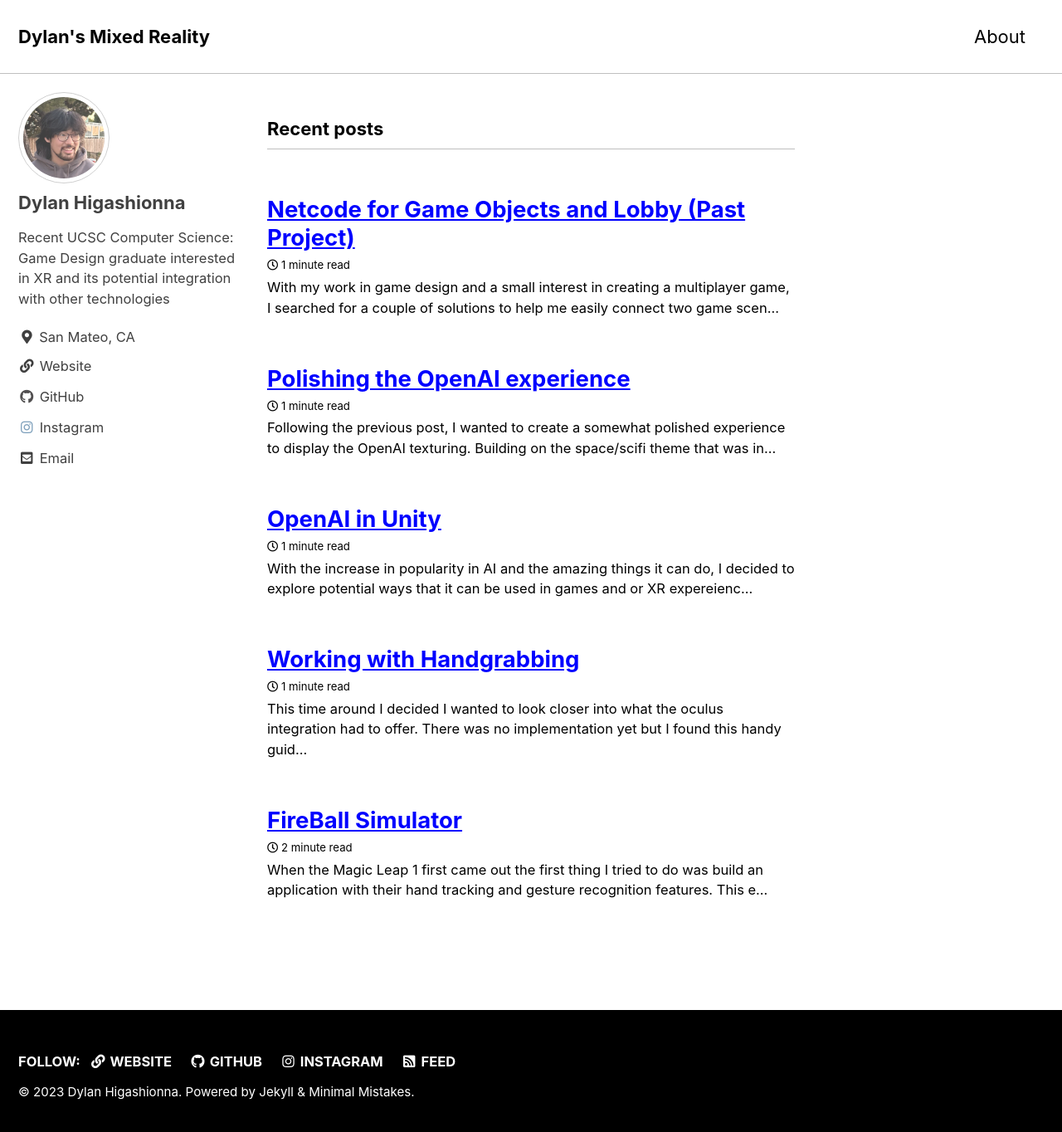
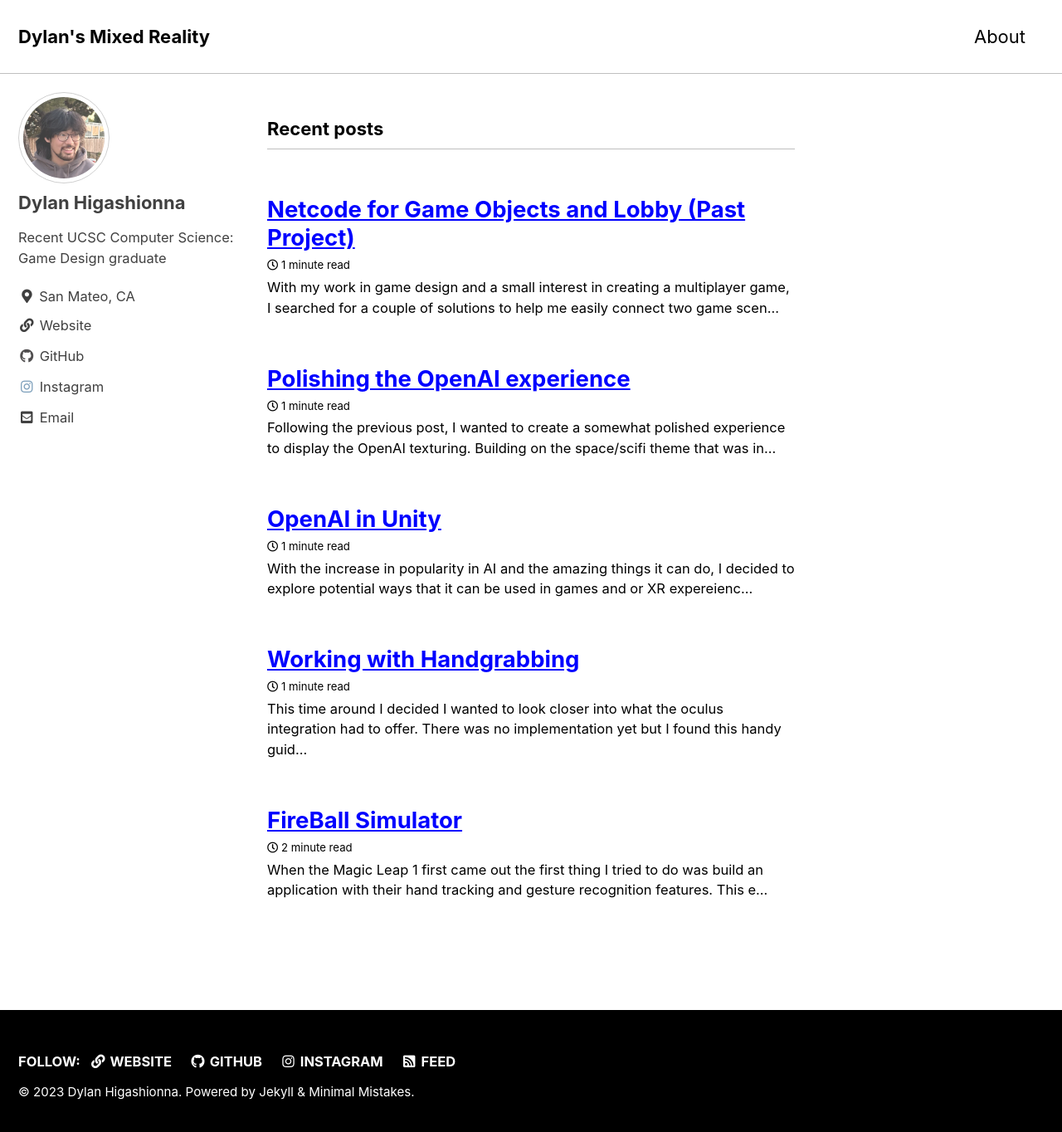
Before and after one commit to dylhigaXR/dylhigaXR.github.io, a Jekyll site: the page built from index.html, in a window 1280 px wide and 1371 px high. Shown: the top 1364 px of the window at 83% size. Built offline with Jekyll 4.4.1, drawn with Linux system fonts in a browser that asks for light colours; cached includes are drawn as plain includes; the list of posts is cut into pages by our own code.

```diff
--- a/_config.yml
+++ b/_config.yml
@@ -21,8 +21,8 @@ title_separator          : "-"
 subtitle                 : # site tagline that appears below site title in masthead
 name                     : "Dylan Higashionna"
 description              : "My personal projects"
-url                      : # the base hostname & protocol for your site e.g. "https://mmistakes.github.io"
-baseurl                  : # the subpath of your site, e.g. "/blog"
+url                      : "https://dylhigaxr.github.io" # the base hostname & protocol for your site e.g. "https://mmistakes.github.io"
+baseurl                  : "/home" # the subpath of your site, e.g. "/blog"
 repository               : # GitHub username/repo-name e.g. "mmistakes/minimal-mistakes"
 teaser                   : # path of fallback teaser image, e.g. "/assets/images/500x300.png"
 logo                     : # path of logo image to display in the masthead, e.g. "/assets/images/88x88.png"
@@ -106,7 +106,7 @@ analytics:
 author:
   name             : "Dylan Higashionna"
   avatar           : "/assets/images/ProfilePhotoIcon.png"
-  bio              : "Recent UCSC Computer Science: Game Design graduate interested in XR and its potential integration with other technologies"
+  bio              : "Recent UCSC Computer Science: Game Design graduate"
   location         : "San Mateo, CA"
   email            : "dylhigaXR@gmail.com"
   links:
--- a/_pages/home.markdown
+++ b/_pages/home.markdown
@@ -1,5 +1,5 @@
 ---
-permalink: /
+permalink: /home/
 title: "Home"
 ---
 This is the home page
```
